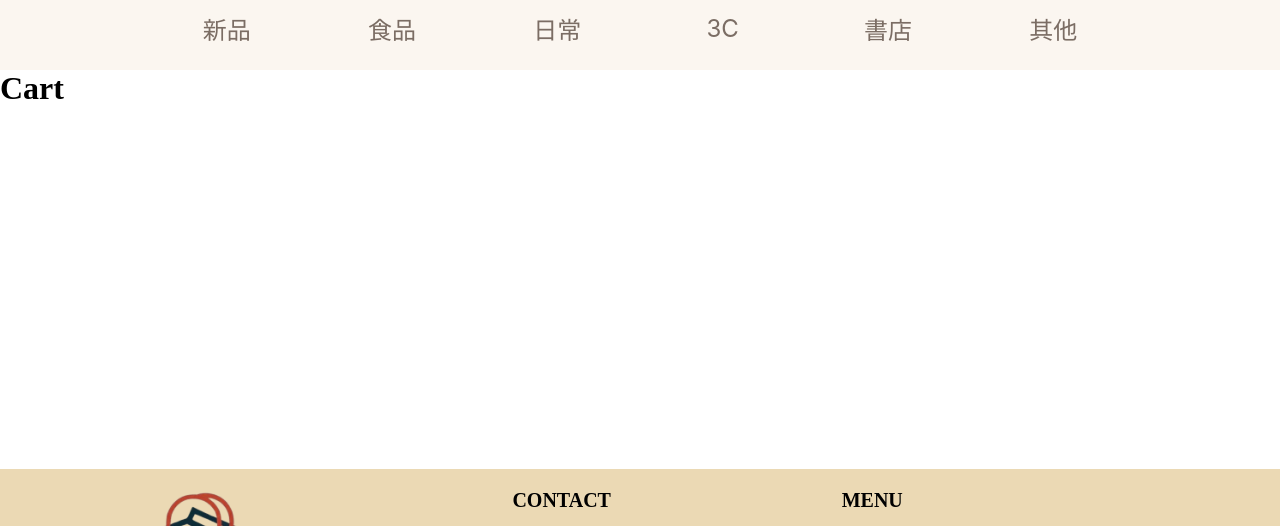
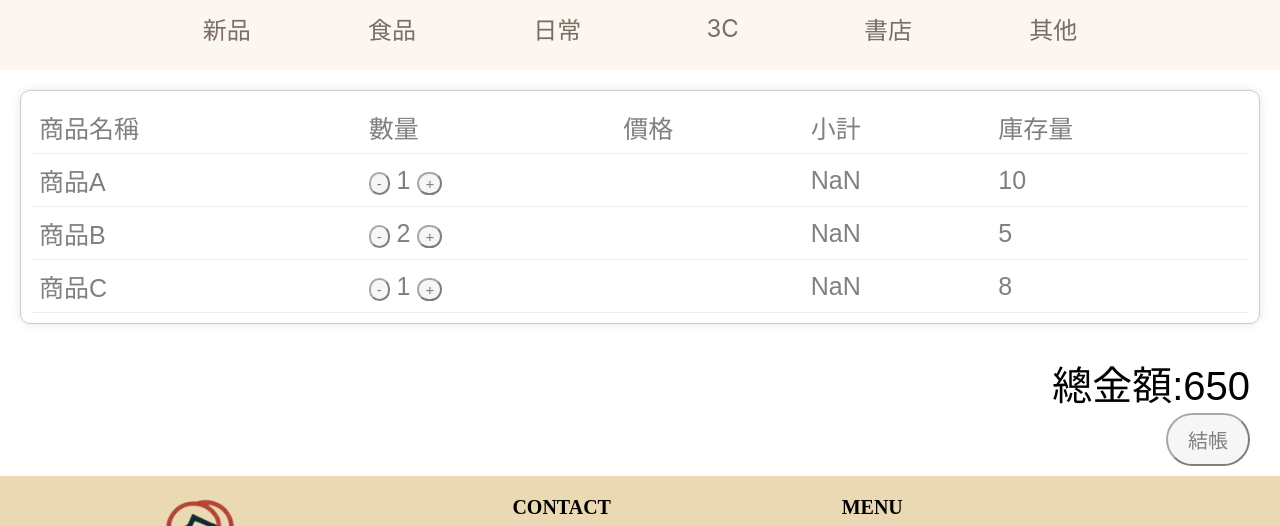
Before and after one commit to ryan8967/mid-term-project, a Vue app: page /cart in a window 1280 px wide. Shown: the part 131-657 px from the top of the page. Built offline with nearby package versions, Linux system fonts and the light colour scheme.

Commit message:
adding cart

```diff
--- a/src/components/pages/UserPages/UserCart.vue
+++ b/src/components/pages/UserPages/UserCart.vue
@@ -1,12 +1,122 @@
 <template>
-    <h1>Cart</h1>
+    <!-- <h1>Cart</h1> -->
+    <div class="cart-container">
+      <table>
+        <thead>
+          <tr>
+            <th>商品名稱</th>
+            <th>數量</th>
+            <th>價格</th>
+            <th>小計</th>
+            <th>庫存量</th>
+          </tr>
+        </thead>
+        <tbody>
+          <tr v-for="item in cartItems" :key="item.id">
+            <td>{{ item.name }}</td>
+            <td>
+              <button @click="decrement(item)" class="cart-button">-</button>
+              {{ item.quantity }}
+              <button @click="increment(item)" class="cart-button">+</button>
+            </td>
+            <td>{{ item.prices }}</td>
+            <td>{{ item.prices * item.quantity }}</td>
+            <td>{{ item.stock }}</td>
+          </tr>
+        </tbody>
+      </table>
+    </div>
+    <div class="checkout">
+      <p>總金額:{{totalPrice}}</p>
+      <button @click="checkout" class="checkout-button">結帳</button>
+    </div>
+
 </template>
 
 <script>
 export default {
   data() {
     return {
+      //連接加入購物車功能?
+      cartItems: [
+        { id: 1, name: '商品A', price: 100, quantity: 1, stock: 10 },
+        { id: 2, name: '商品B', price: 200, quantity: 2, stock: 5 },
+        { id: 3, name: '商品C', price: 150, quantity: 1, stock: 8 }
+      ]
     };
   },
-};
+  computed: {
+    totalPrice() {
+      return this.cartItems.reduce((sum, item) => sum + item.price * item.quantity, 0);
+    }
+  },
+  methods:{
+    increment(item) {
+      if (item.quantity < item.stock) {
+        item.quantity++;
+      }
+    },
+    decrement(item) {
+      if (item.quantity > 1) {
+        item.quantity--;
+      }
+    },
+    checkout() {
+      alert('結帳金額為：' + this.totalPrice);
+      //等待後續後端實現結帳功能
+    },
+  },
+
+}
 </script>
+
+<style>
+.cart-container{
+  margin: 20px;
+  padding: 10px;
+  border: 1px solid #ccc;
+  border-radius: 10px;
+  box-shadow: 0 0 10px rgba(0,0,0,0.1);
+}
+
+table {
+  width: 100%;
+  border-collapse: collapse;
+}
+
+th, td {
+  font: 25px Zen Old Mincho, sans-serif;
+  color: gray;
+  padding: 8px;
+  text-align: left;
+  border-bottom: 1px solid #eee;
+}
+
+.cart-button{
+  font: 15px Zen Old Mincho, sans-serif;
+  border-radius: 45px;
+  transition: background-color 0.3s;
+  opacity: 0.5;
+}
+.cart-button:hover{
+  opacity: 1;
+}
+
+.checkout {
+  font: 40px Zen Old Mincho, sans-serif;
+  padding: 10px;
+  margin: 20px 20px 0 0;
+  text-align: right;
+}
+
+.checkout-button{
+  font: 20px Zen Old Mincho, sans-serif;
+  padding: 10px 20px;
+  border-radius: 30px;
+  opacity: 0.5;
+}
+
+.checkout-button:hover{
+  opacity: 1;
+}
+</style>
```
